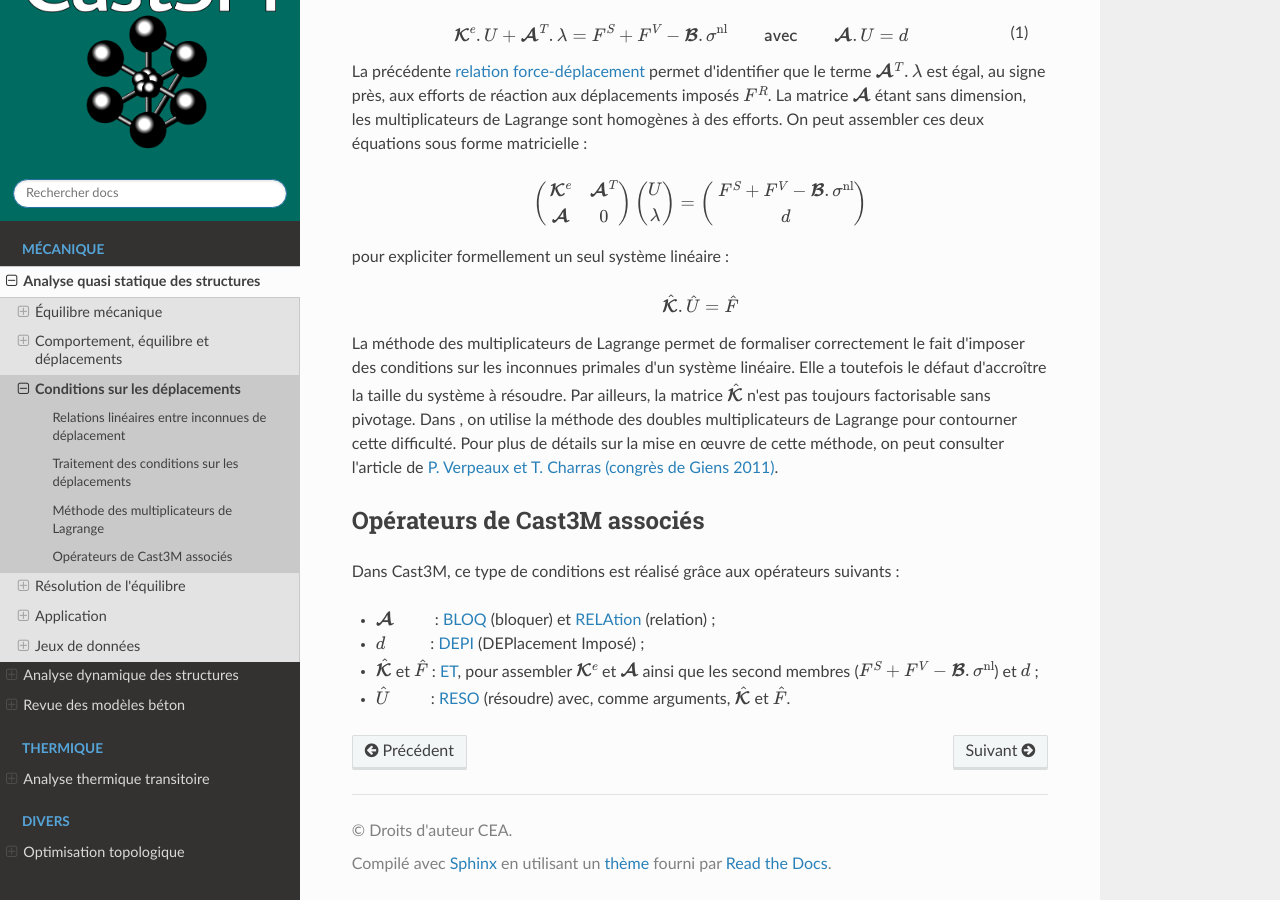
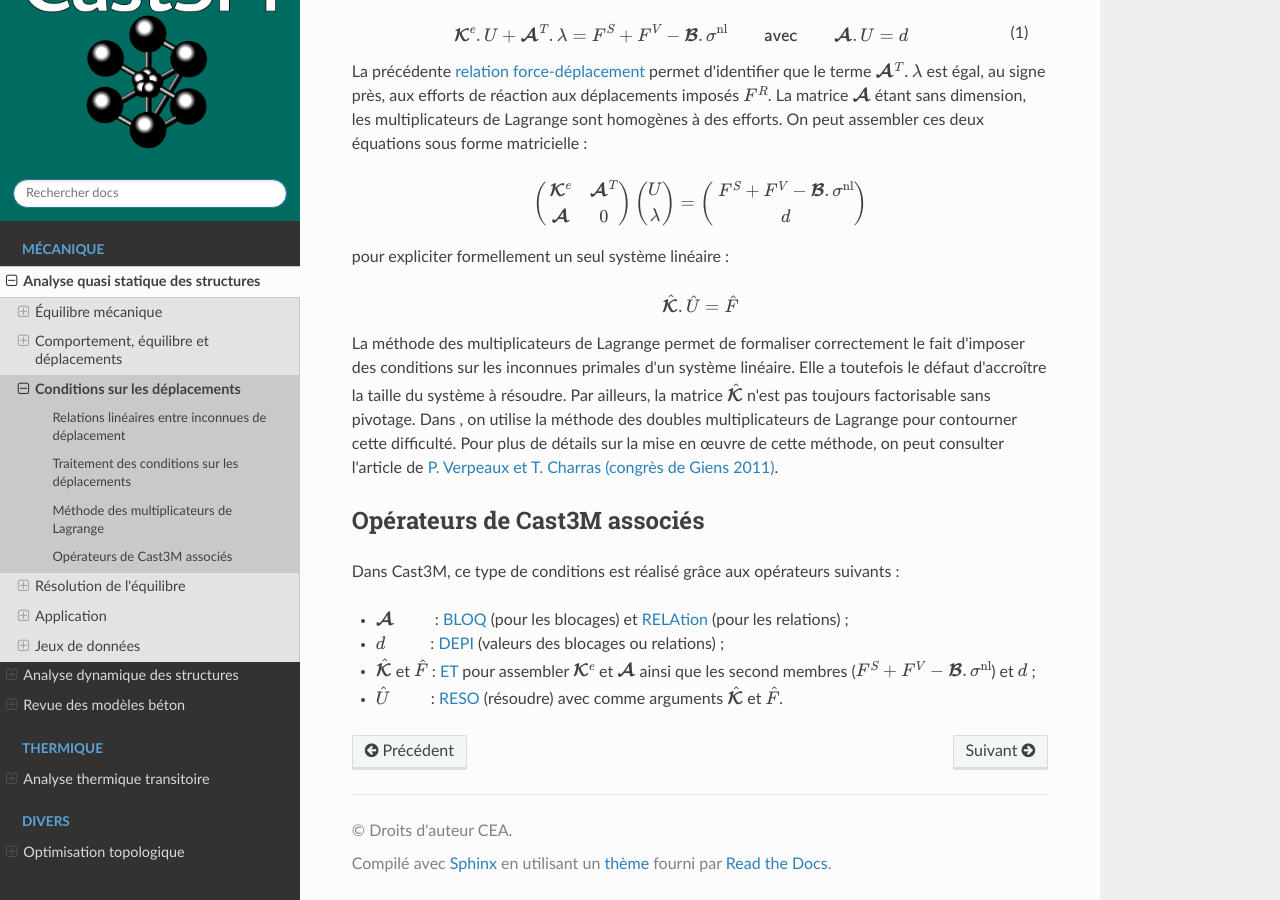
Before and after one commit to dipaolaf/doc_theorique_cast3m_github, a Sphinx documentation site: the page built from source/mecanique_quasi_statique/cl_depi.rst, in a window 1280 px wide and 900 px high, scrolled down 902 px. Built offline with Sphinx 7.4.7 and the Read the Docs theme 3.1.0, drawn with Linux system fonts in a browser that asks for light colours.

Commit message:
[Statique] Petits ajouts pour les CL

```diff
--- a/source/mecanique_quasi_statique/cl_depi.rst
+++ b/source/mecanique_quasi_statique/cl_depi.rst
@@ -99,13 +99,14 @@
 
 Dans Cast3M, ce type de conditions est réalisé grâce aux opérateurs suivants :
 
--  :math:`\mathbfcal{A}`          : `BLOQ <http://www-cast3m.cea.fr/index.php?page=notices&notice=BLOQ>`_ (bloquer)
-   et `RELAtion <http://www-cast3m.cea.fr/index.php?page=notices&notice=RELA>`_ (relation) ;
+-  :math:`\mathbfcal{A}`          : `BLOQ <http://www-cast3m.cea.fr/index.php?page=notices&notice=BLOQ>`_ (pour les blocages)
+   et `RELAtion <http://www-cast3m.cea.fr/index.php?page=notices&notice=RELA>`_ (pour les relations) ;
 
--  :math:`d`           : `DEPI <http://www-cast3m.cea.fr/index.php?page=notices&notice=DEPI>`_ (DEPlacement Imposé) ;
+-  :math:`d`           : `DEPI <http://www-cast3m.cea.fr/index.php?page=notices&notice=DEPI>`_ (valeurs des blocages ou relations) ;
 
--  :math:`\hat{\mathbfcal{K}}` et :math:`\hat{F}` : `ET <http://www-cast3m.cea.fr/index.php?page=notices&notice=ET>`_,
-   pour assembler :math:`\mathbfcal{K}^{e}` et :math:`\mathbfcal{A}` ainsi que les second membres (:math:`F^S+F^V-\mathbfcal{B}.\sigma^{\textrm{nl}}`) et :math:`d` ;
+-  :math:`\hat{\mathbfcal{K}}` et :math:`\hat{F}` : `ET <http://www-cast3m.cea.fr/index.php?page=notices&notice=ET>`_
+   pour assembler :math:`\mathbfcal{K}^{e}` et :math:`\mathbfcal{A}` ainsi que les second membres
+   (:math:`F^S+F^V-\mathbfcal{B}.\sigma^{\textrm{nl}}`) et :math:`d` ;
 
 -  :math:`\hat{U}`          : `RESO <http://www-cast3m.cea.fr/index.php?page=notices&notice=RESO>`_ (résoudre)
-   avec, comme arguments, :math:`\hat{\mathbfcal{K}}` et :math:`\hat{F}`.
+   avec comme arguments :math:`\hat{\mathbfcal{K}}` et :math:`\hat{F}`.
```
